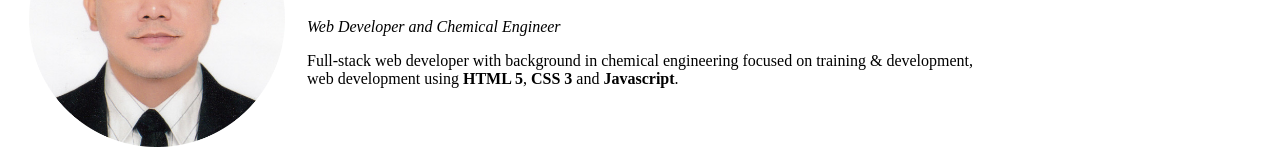
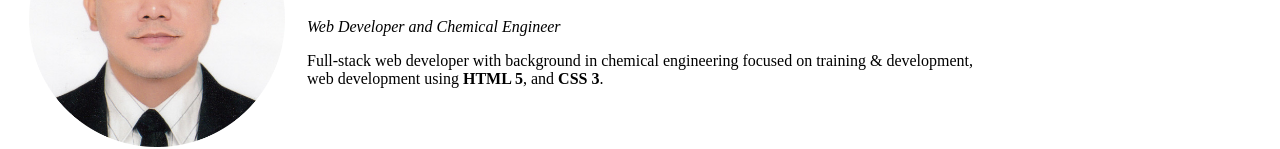
Before and after one commit to ajpenano/cv, a plain HTML site: page index.html in a window 1280 px wide. Shown: the part 138-287 px from the top of the page. Drawn offline with Linux system fonts and the light colour scheme.

Commit message:
Removed Javascript

```diff
--- a/index.html
+++ b/index.html
@@ -13,7 +13,7 @@
             <td width="680">
                 <h1>Aaron Joseph J. Peñano</h1>
                 <p><em>Web Developer and Chemical Engineer</em></p>
-                <p>Full-stack web developer with background in chemical engineering focused on training & development, web development using <strong>HTML 5</strong>, <strong>CSS 3</strong> and <strong>Javascript</strong>.</p>
+                <p>Full-stack web developer with background in chemical engineering focused on training & development, web development using <strong>HTML 5</strong>, and <strong>CSS 3</strong>.</p>
             </td>
         </tr>
     </table>
```
